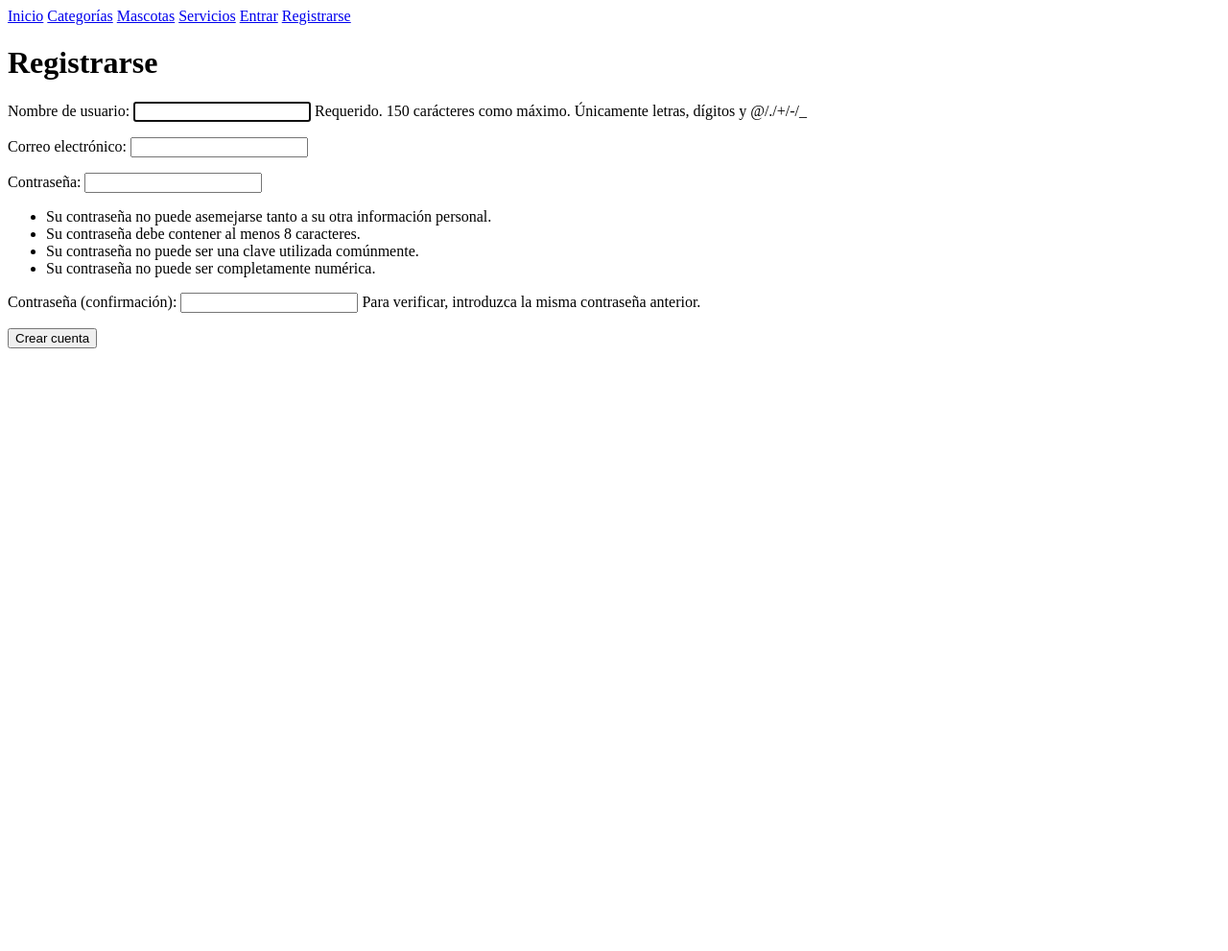
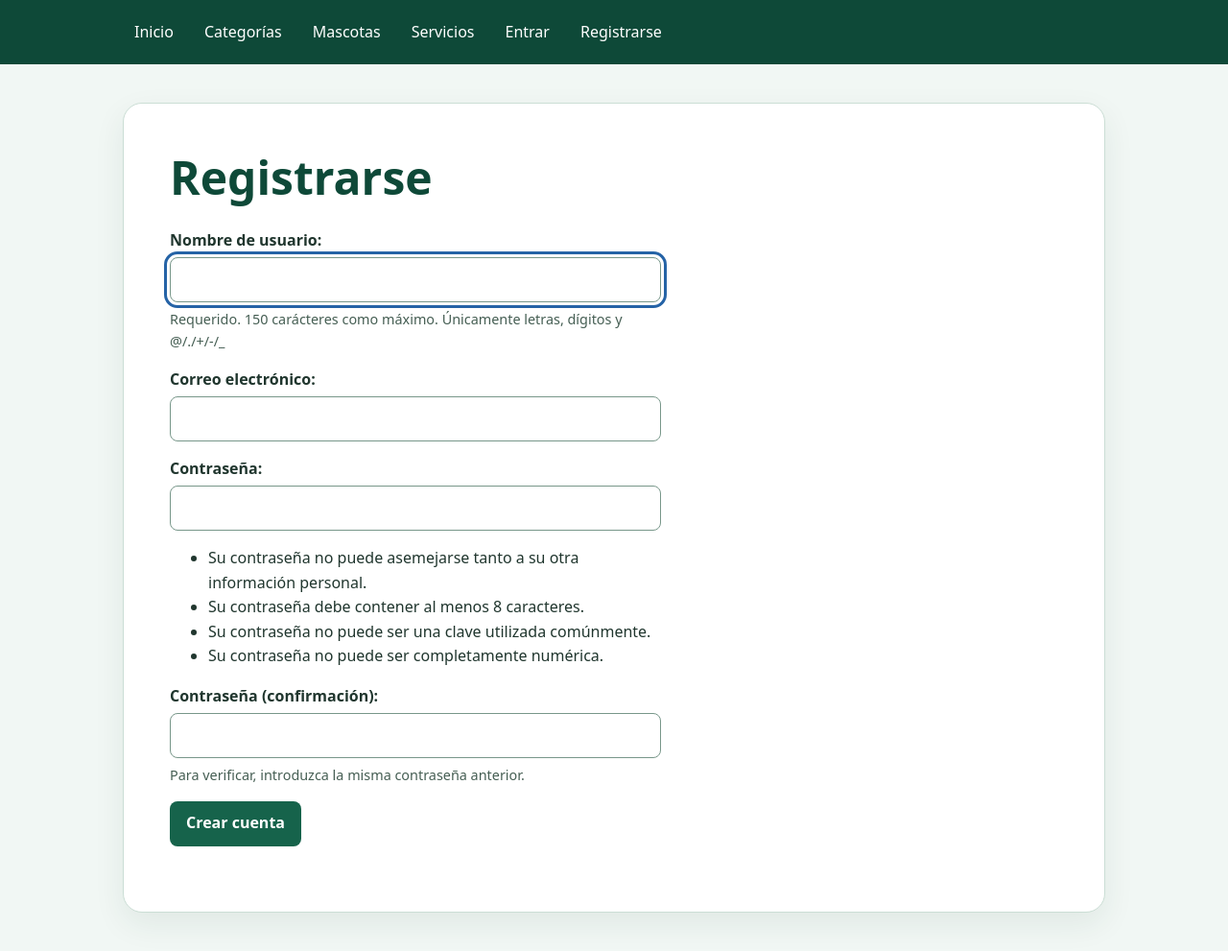
Before and after one commit to NicoRomero-l/Veterinaria_V1, a Django app: page /registro/ in a window 1280 px wide. Shown: the whole page at 96% size. Before the commit the page ends 363 px from the top, so only its background shows below. Run offline with Django 5.2, Linux system fonts and the light colour scheme.

Commit message:
Adicion de estilos para personalizacion estatica de App Veterinaria

```diff
--- /dev/null
+++ b/veterinaria_servicios/static/veterinaria_servicios/css/estilos.css
@@ -0,0 +1,227 @@
+:root {
+    color-scheme: light;
+    --fondo: #f1f7f4;
+    --superficie: #ffffff;
+    --texto: #20362e;
+    --verde: #16634b;
+    --verde-oscuro: #0e4938;
+    --verde-suave: #e4f4ec;
+    --borde: #cbded5;
+    --foco: #2563a6;
+    --error: #a42626;
+}
+
+* {
+    box-sizing: border-box;
+}
+
+body {
+    margin: 0;
+    background: var(--fondo);
+    color: var(--texto);
+    font-family: system-ui, sans-serif;
+    line-height: 1.6;
+}
+
+a {
+    color: var(--verde);
+    text-underline-offset: 0.2em;
+}
+
+a:hover {
+    color: var(--verde-oscuro);
+}
+
+:focus-visible {
+    outline: 3px solid var(--foco);
+    outline-offset: 3px;
+}
+
+body > nav {
+    display: flex;
+    flex-wrap: wrap;
+    align-items: center;
+    gap: 0.5rem;
+    padding: 0.85rem max(1rem, calc((100% - 64rem) / 2));
+    background: var(--verde-oscuro);
+    color: white;
+}
+
+body > nav a,
+body > nav button {
+    display: inline-block;
+    padding: 0.45rem 0.75rem;
+    border-radius: 0.5rem;
+    color: white;
+    text-decoration: none;
+    white-space: nowrap;
+}
+
+body > nav a:hover,
+body > nav button:hover {
+    background: #266955;
+    color: white;
+}
+
+body > nav span {
+    margin-inline-start: auto;
+    font-weight: 600;
+    overflow-wrap: anywhere;
+}
+
+body > nav form {
+    margin: 0;
+}
+
+body > nav button {
+    border: 1px solid #a8cdbd;
+    background: transparent;
+}
+
+body > nav :focus-visible {
+    outline-color: #a9eacd;
+}
+
+main {
+    width: min(calc(100% - 2rem), 64rem);
+    margin: 2.5rem auto;
+    padding: clamp(1.25rem, 4vw, 3rem);
+    border: 1px solid var(--borde);
+    border-radius: 1.25rem;
+    background: var(--superficie);
+    box-shadow: 0 12px 32px rgb(22 63 47 / 8%);
+}
+
+h1,
+h2 {
+    color: var(--verde-oscuro);
+    line-height: 1.2;
+}
+
+h1 {
+    margin: 0 0 1.5rem;
+    font-size: clamp(2rem, 5vw, 3rem);
+    overflow-wrap: anywhere;
+}
+
+h2 {
+    margin-top: 2rem;
+    font-size: 1.3rem;
+}
+
+main > ul {
+    display: grid;
+    gap: 0.55rem;
+    padding: 0;
+    list-style: none;
+}
+
+main > ul > li {
+    padding: 0.75rem 1rem;
+    border: 1px solid var(--borde);
+    border-radius: 0.65rem;
+    background: #f8fbf9;
+    overflow-wrap: anywhere;
+}
+
+main > ul > li:hover {
+    background: var(--verde-suave);
+}
+
+main > a,
+main > nav a {
+    display: inline-block;
+    margin: 0.25rem 0.4rem 0.25rem 0;
+    padding: 0.4rem 0.75rem;
+    border: 1px solid var(--borde);
+    border-radius: 0.5rem;
+    text-decoration: none;
+}
+
+main > a:hover,
+main > nav a:hover {
+    background: var(--verde-suave);
+}
+
+main form {
+    max-width: 32rem;
+    margin-bottom: 1.25rem;
+}
+
+main form label {
+    display: block;
+    margin-bottom: 0.3rem;
+    font-weight: 650;
+}
+
+input,
+select,
+textarea,
+button {
+    font: inherit;
+}
+
+main input:not([type="hidden"]),
+main select,
+main textarea {
+    width: 100%;
+    min-height: 2.75rem;
+    padding: 0.6rem 0.75rem;
+    border: 1px solid #78978a;
+    border-radius: 0.5rem;
+    background: white;
+    color: var(--texto);
+}
+
+main select[multiple] {
+    min-height: 8rem;
+}
+
+main textarea {
+    min-height: 6rem;
+    resize: vertical;
+}
+
+button {
+    padding: 0.6rem 1rem;
+    border: 1px solid transparent;
+    border-radius: 0.5rem;
+    background: var(--verde);
+    color: white;
+    font-weight: 650;
+    cursor: pointer;
+}
+
+button:hover {
+    background: var(--verde-oscuro);
+}
+
+.helptext {
+    display: block;
+    margin-top: 0.35rem;
+    color: #455e53;
+    font-size: 0.9rem;
+}
+
+.errorlist {
+    padding-left: 1.25rem;
+    color: var(--error);
+}
+
+[role="status"] {
+    padding: 0.75rem 1rem;
+    border: 1px solid var(--borde);
+    border-radius: 0.65rem;
+    background: var(--verde-suave);
+    overflow-wrap: anywhere;
+}
+
+@media (max-width: 600px) {
+    main {
+        margin-block: 1rem;
+    }
+
+    body > nav span {
+        margin-inline-start: 0;
+    }
+}
--- a/veterinaria_servicios/templates/veterinaria_servicios/base.html
+++ b/veterinaria_servicios/templates/veterinaria_servicios/base.html
@@ -1,9 +1,11 @@
+{% load static %}
 <!doctype html>
 <html lang="es">
 <head>
     <meta charset="utf-8">
     <meta name="viewport" content="width=device-width, initial-scale=1">
     <title>{% block titulo %}Veterinaria{% endblock %}</title>
+    <link rel="stylesheet" href="{% static 'veterinaria_servicios/css/estilos.css' %}">
 </head>
 <body>
     <nav aria-label="Navegación principal">
@@ -26,7 +28,9 @@
         {% endif %}
     </nav>
     <main>
-        {% for mensaje in messages %}<p role="status">{{ mensaje }}</p>{% endfor %}
+        {% for mensaje in messages %}
+            <p role="status">{{ mensaje }}</p>
+        {% endfor %}
         {% block contenido %}{% endblock %}
     </main>
 </body>
```
Also changed, not shown: GUIA_CAPTURAS.md (deleted, +0 -28 lines), veterinaria_servicios/management/commands/cargar_demo.py (deleted, +0 -58 lines), README.md, veterinaria_servicios/management/__init__.py (deleted), veterinaria_servicios/management/commands/__init__.py (deleted).
